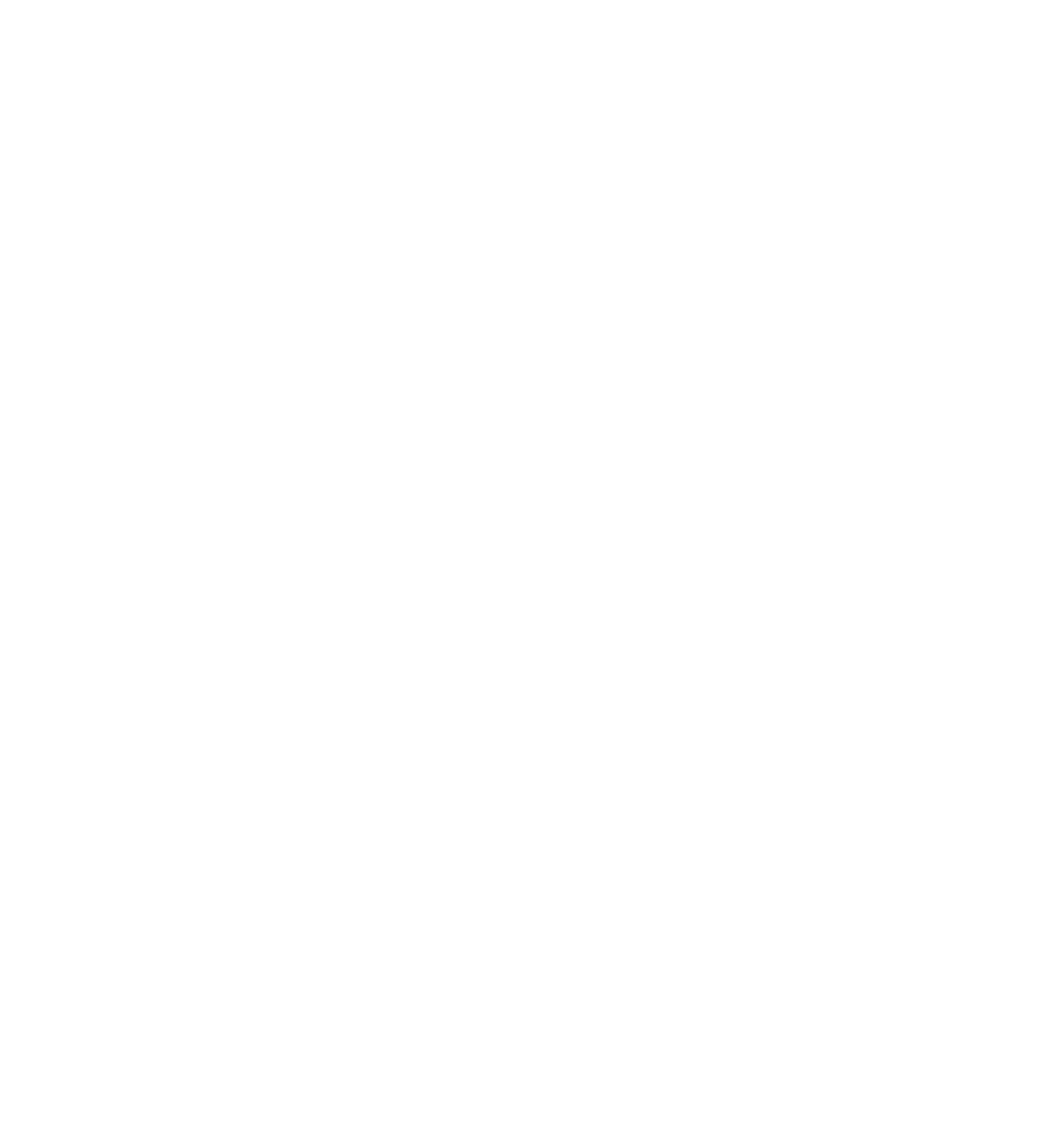
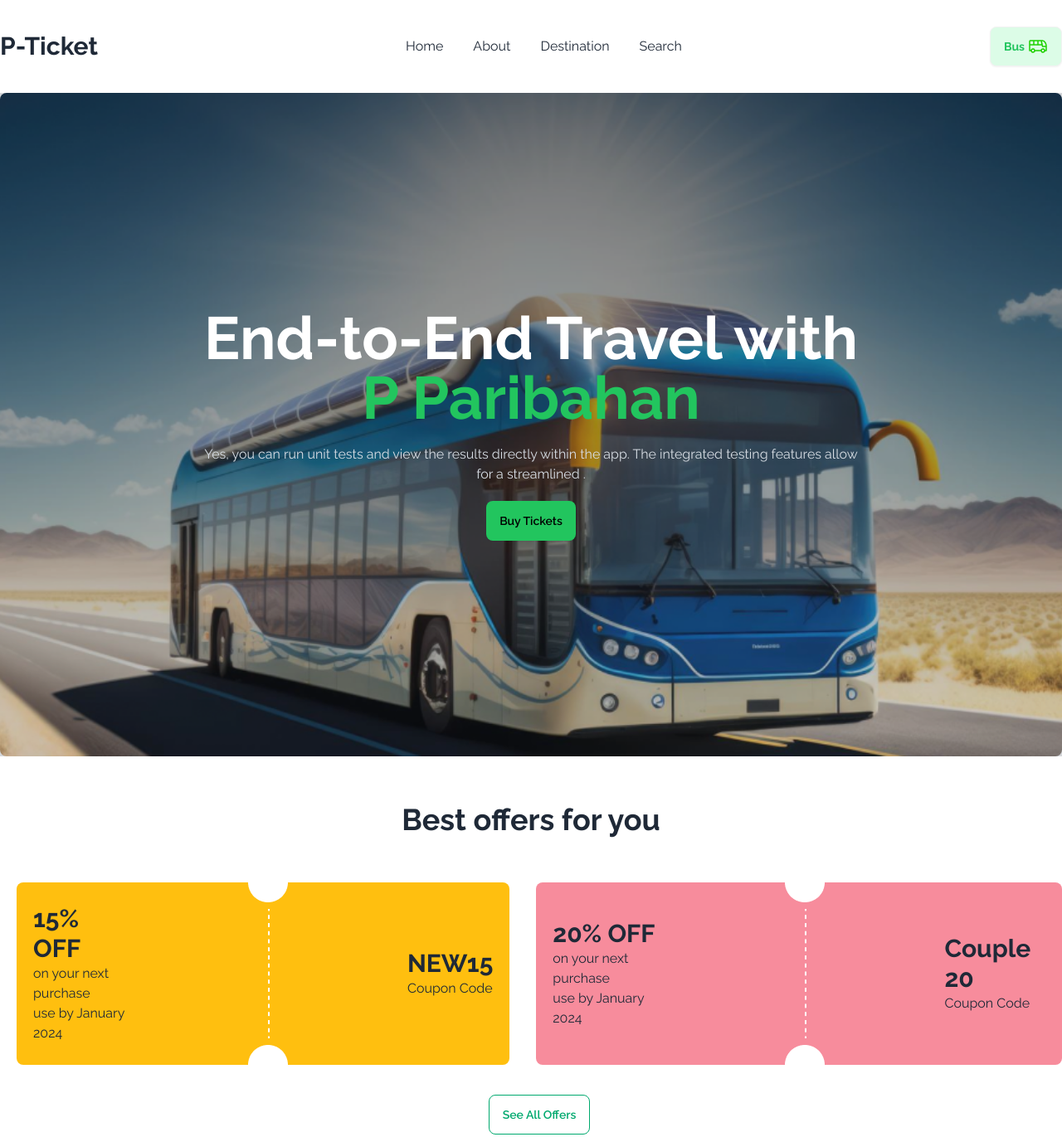
Before and after one commit to Clement-Lotus-Mollick/Travel-Vehicle-Online, a plain HTML site: page index.html in a window 1280 px wide. Shown: the whole page at 83% size. Before the commit the page ends 800 px from the top, so only its background shows below. Drawn offline with nearby package versions, Linux system fonts and the light colour scheme.

Commit message:
design 80% done

```diff
--- a/index.html
+++ b/index.html
@@ -15,6 +15,90 @@
 </head>
 <body>
 
+<header>
+    <nav class="max-w-[1300px] mx-auto my-8">
+        <div class="flex flex-col md:flex-row items-center justify-between">
+            <h1 class="text-3xl font-bold">P-Ticket</h1>
+           <div class="flex items-center justify-center gap-9">
+            <p>Home</p>
+            <p>About</p>
+            <p>Destination</p>
+            <p>Search</p>
+           </div>
+            <div class="flex items-center justify-center gap-1 btn bg-green-100"><button class="font-bold text-green-500">Bus</button><img src="./images/bus-icon.png" alt=""></div>
+        </div>
+    </nav>
+</header>
+
+
+    <main>
+        <!-- hero section stt  -->
+         <section>
+            <div class="max-w-[1300px] mx-auto my-8">
+                <!-- daisy paste stt -->
+                <div
+                class="hero min-h-screen rounded-lg border-none"
+                style="background-image: url(./images/banner.png);">
+                <div class="hero-overlay bg-opacity-20"></div>
+                <div class="hero-content text-neutral-content text-center">
+                  <div class="max-w-[800px]">
+                    <h1 class="mb-5 text-7xl font-bold text-white">End-to-End Travel with<br><span class="text-green-500">P Paribahan</span></h1>
+                    <p class="mb-5">
+                        Yes, you can run unit tests and view the results directly within the app. The integrated testing features allow for a streamlined .
+                    </p>
+                    <button class="btn btn-primary bg-green-500 text-black border-none">Buy Tickets</button>
+                  </div>
+                </div>
+              </div>
+                <!-- daisy paste end -->
+            </div>
+         </section>
+        <!-- hero section end -->
+
+        <!-- best offer stt -->
+         <section class="max-w-[1300px] mx-auto my-8 space-x-0 md:space-x-5 p-4 md:p-0">
+            <h1 class="text-4xl text-center my-14 font-bold">Best offers for you</h1>
+            <div class="flex flex-col md:flex-row items-center justify-between gap-8">
+                <!-- voucher 1  -->
+                <div class="flex items-center justify-between gap-20 md:gap-36 bg-[#FFBF0F] px-5 py-0 rounded-lg border-none max-w-[650px]">
+                    <h1>
+                        <span class="text-3xl font-bold">15% OFF</span> <br>
+on your next purchase <br>
+use by January 2024
+                    </h1>
+                    <img src="./images/cupon-devider.png" alt="">
+                    <h1>
+                        <span class="text-xl md:text-3xl  font-bold">NEW15</span> <br>
+Coupon Code
+                    </h1>
+                </div>
+                <!-- 1 end  -->
+                 <!-- voucher 2 stt  -->
+                 <div class="flex items-center justify-between gap-20 md:gap-36 bg-[#F78C9C] px-5 py-0 rounded-lg border-none max-w-[650px]">
+                    <h1>
+                        <span class="text-3xl font-bold">20% OFF</span> <br>
+                        on your next purchase<br>
+use by January 2024
+                    </h1>
+                    <img src="./images/cupon-devider.png" alt="">
+                    <h1>
+                        <span class="text-xl md:text-3xl font-bold">Couple 20</span> <br>
+Coupon Code
+                    </h1>
+                </div>
+                 <!-- voucher 2 end -->
+            </div>
+            <div class="text-center mt-9">
+                <button class="text-green-500 btn btn btn-outline btn-success">See All Offers</button>
+            </div>
+         </section>
+        <!-- best offer end -->
+    </main>
+
+
+    <footer>
+
+    </footer>
 
 
 
--- a/style.css
+++ b/style.css
@@ -0,0 +1,8 @@
+/* google font  */
+@import url('https://fonts.googleapis.com/css2?family=Raleway:ital,wght@0,100..900;1,100..900&display=swap');
+
+*{
+    font-family: "Raleway", sans-serif;
+    margin: 0px;
+    padding: 0px;
+}
```
